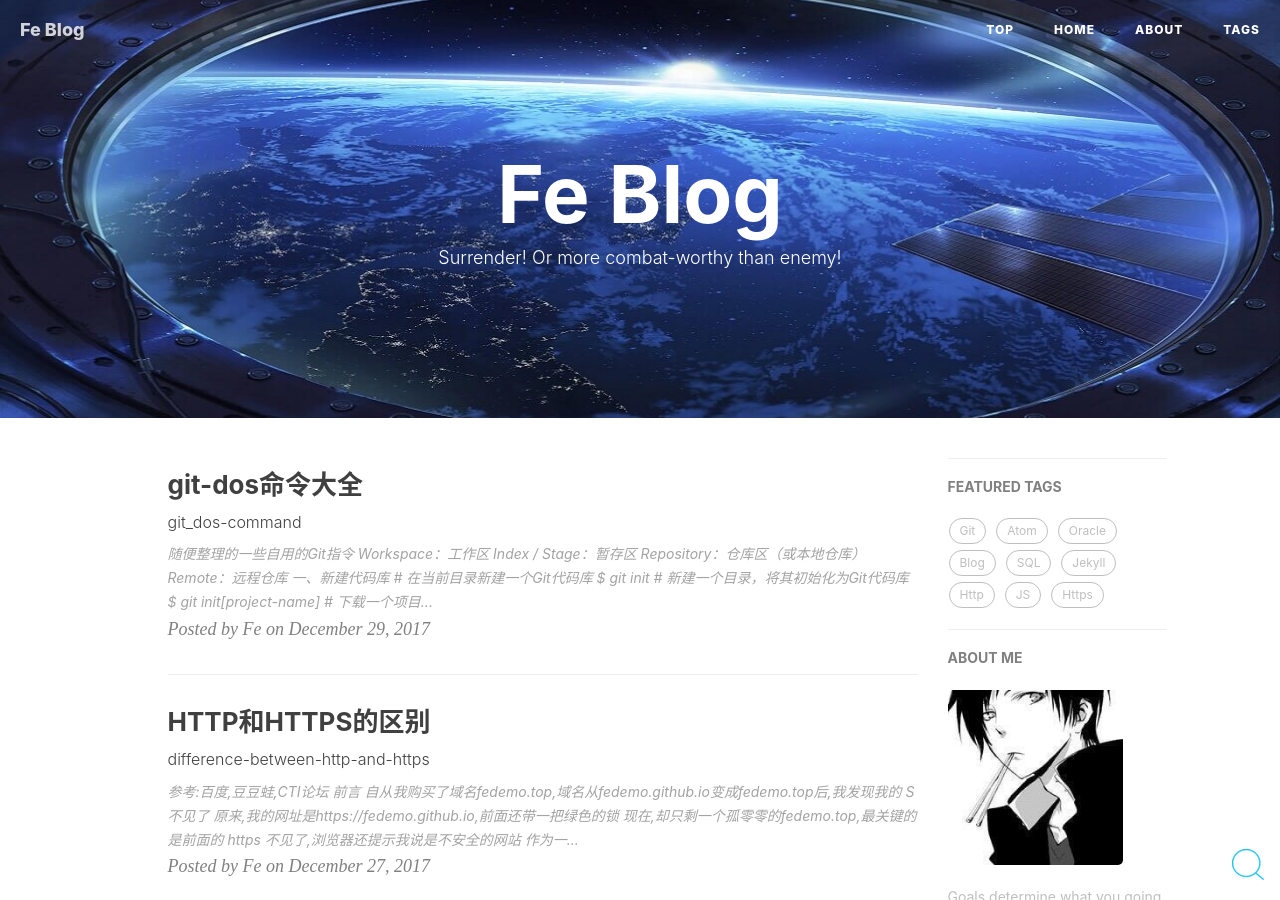
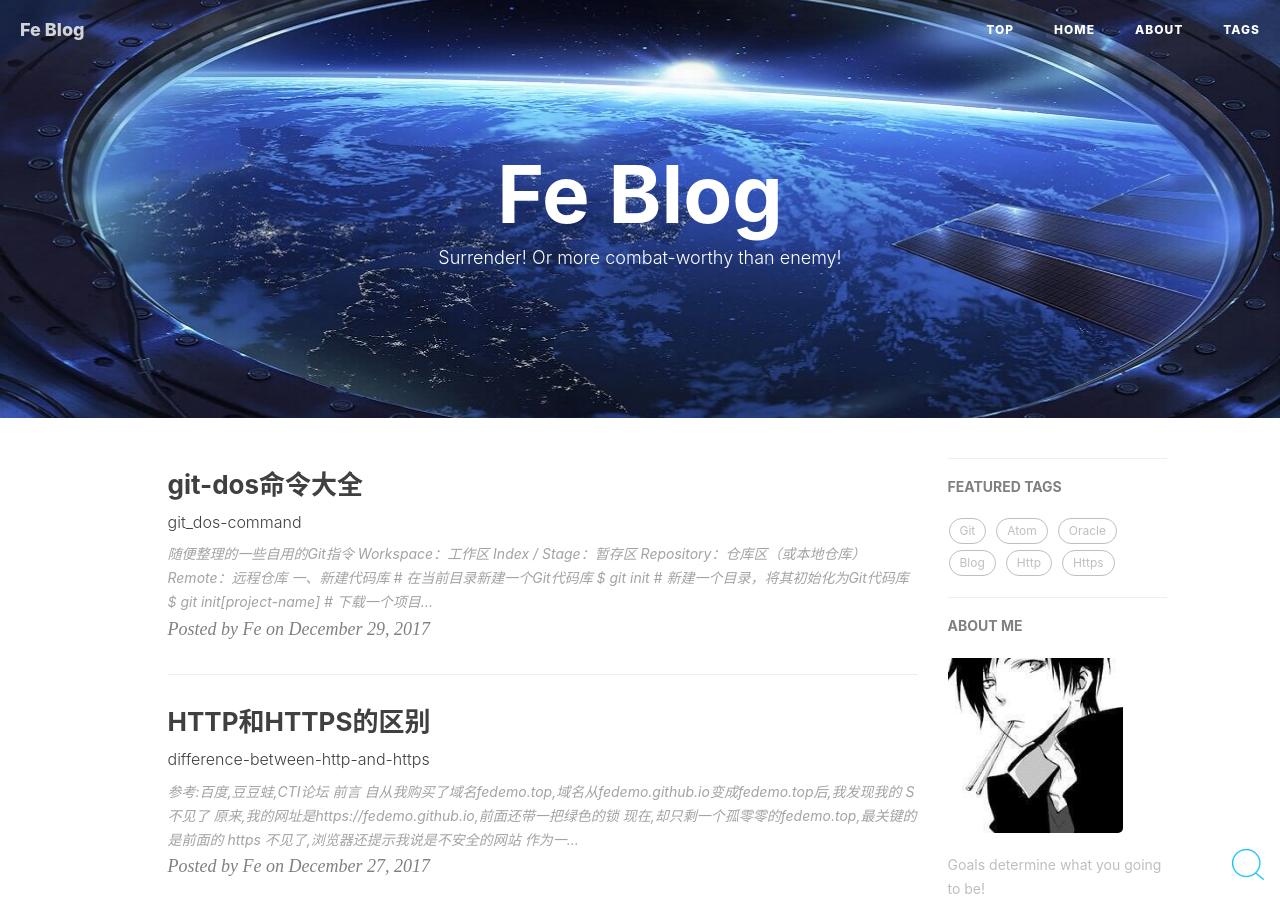
Before and after one commit to FeDemo/fedemo.github.io, a Jekyll site: the page built from index.html, in a window 1280 px wide and 900 px high. Built offline with Jekyll 4.4.1, drawn with Linux system fonts in a browser that asks for light colours; nearby versions of some CDN libraries; the list of posts is cut into pages by our own code; comment, search, counter and statistics services are not loaded.

Commit message:
update featured-condition-size: 1

```diff
--- a/_config.yml
+++ b/_config.yml
@@ -80,7 +80,7 @@ ba_track_id: ced86d2ada092fb3a0d736f793d90120
 
 # Featured Tags
 featured-tags: true                     # 是否使用首页标签
-featured-condition-size: 0              # 相同标签数量大于这个数，才会出现在首页
+featured-condition-size: 1              # 相同标签数量大于这个数，才会出现在首页
 
 #search plugins
 search: true                            # 是否使用搜索插件
```
